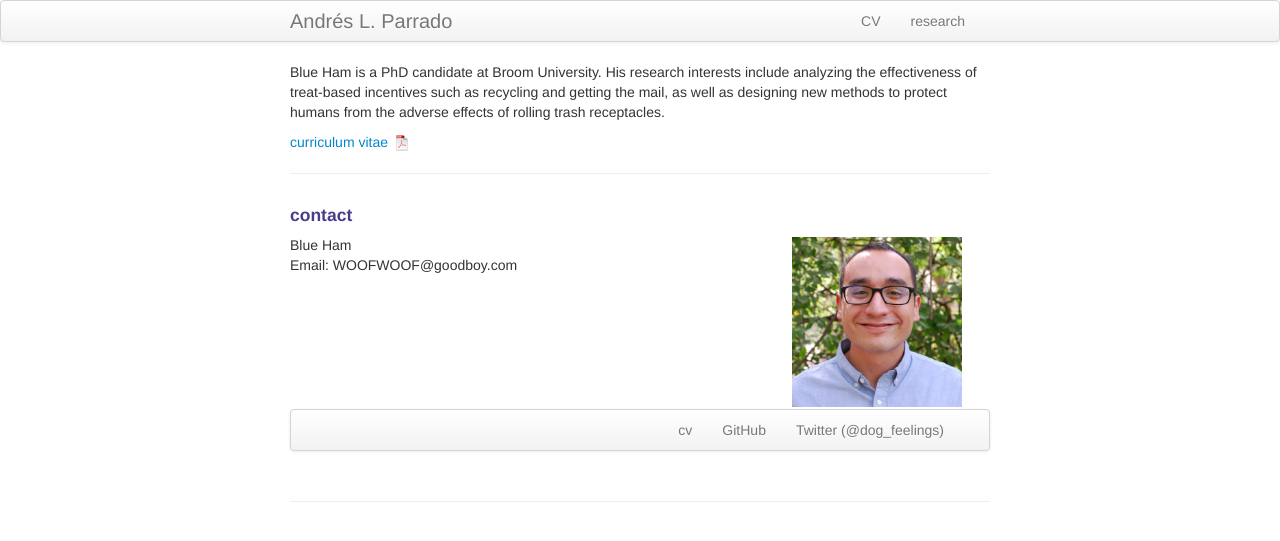
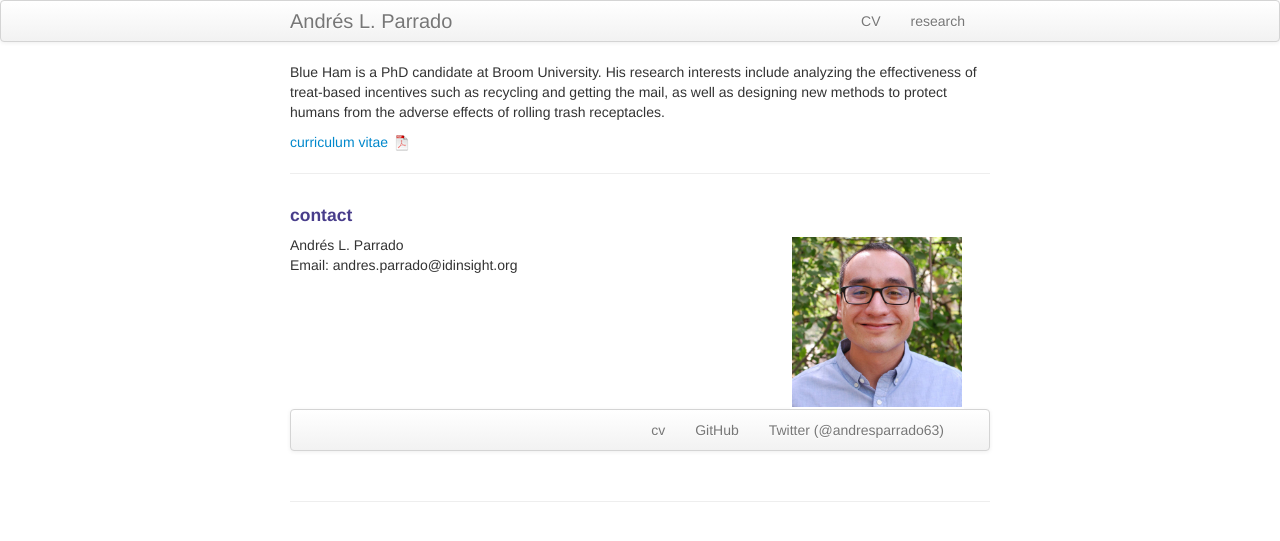
Before and after one commit to aparrado/aparrado.github.io, a Jekyll site: the page built from index.md, in a window 1280 px wide. Shown: the top 541 px of the page. Built offline with Jekyll 4.4.1, drawn with Linux system fonts in a browser that asks for light colours.

Commit message:
Last Commit of the day

```diff
--- a/index.md
+++ b/index.md
@@ -1,6 +1,6 @@
 ---
 layout: frontpage
-title: Blue Ham
+title: Andrés L. Parrado
 description: Blue Ham is a PhD candidate at Broom University.
 keywords: Blue, Ham, treats, recycling, mail, being a good boy
 ---
@@ -18,14 +18,14 @@ Blue Ham is a PhD candidate at Broom University. His research interests include
 
     <div class="row-fluid">
         <div class="span5">
-            Blue Ham<br/>
-            Email: WOOFWOOF@goodboy.com<br/>
+            Andrés L. Parrado<br/>
+            Email: andres.parrado@idinsight.org<br/>
         </div>
 
         <div class="span2">
         <a href="../assets/headshot.jpg">
             <img src="../assets/headshot.jpg"
-                  title="Blue Ham" alt="Blue Ham"/></a>
+                  title="Andrés L. Parrado" alt="Andrés L. Parrado"/></a>
         </div>
     </div>
 </div>
@@ -34,8 +34,8 @@ Blue Ham is a PhD candidate at Broom University. His research interests include
   <div class="navbar-inner">
       <ul class="nav">
           <li><a href="{{ BASE_PATH }}/assets/CV.pdf">cv</a></li>
-          <li><a href="https://github.com/mbcarlos">GitHub</a></li>
-          <li><a href="https://twitter.com/dog_feelings">Twitter (@dog_feelings)</a></li>
+          <li><a href="https://github.com/aparrado">GitHub</a></li>
+          <li><a href="https://twitter.com/andresparrado63">Twitter (@andresparrado63)</a></li>
       </ul>
   </div>
 </div>
```
